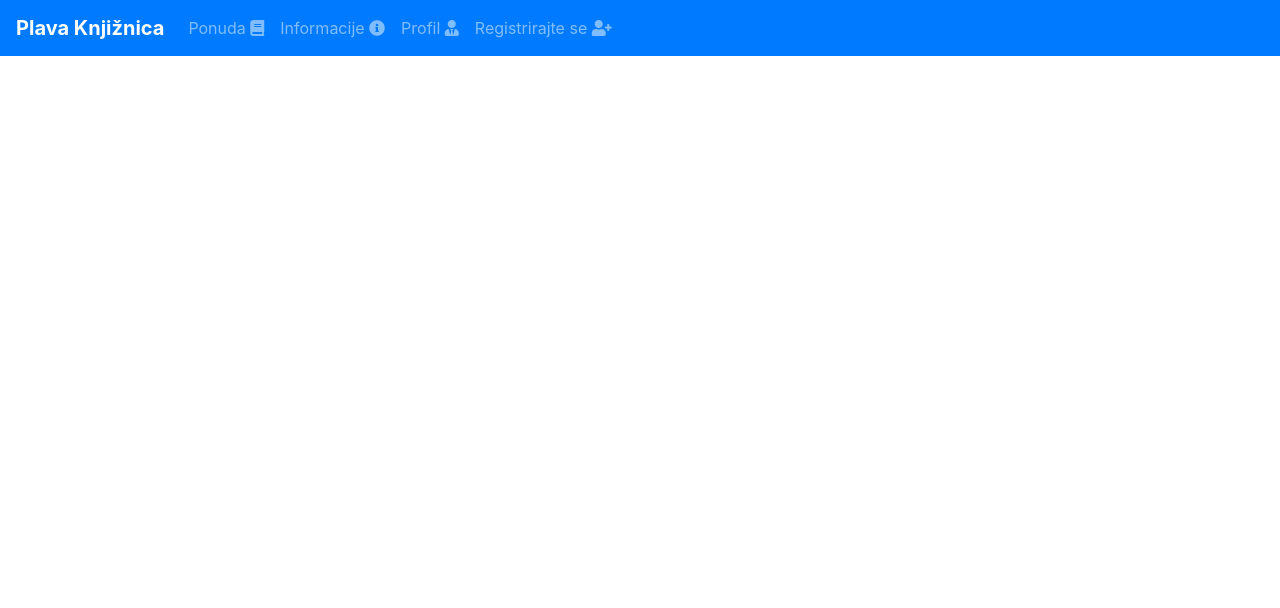
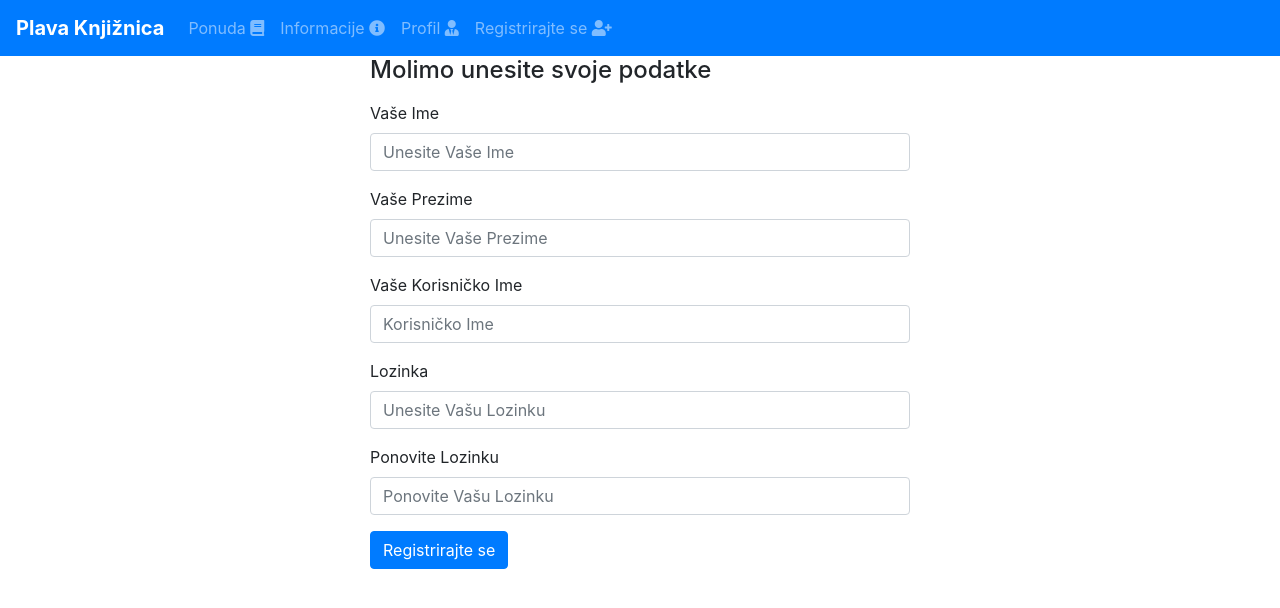
Before and after one commit to PericR/Biblioteka, a PHP site: page / in a window 1280 px wide. Shown: the top 608 px of the page. Run offline with PHP 8.4, Linux system fonts and the light colour scheme.

Commit message:
zavrsen view/register.php

```diff
--- a/plava_knjiznica/index.php
+++ b/plava_knjiznica/index.php
@@ -8,6 +8,7 @@
 
     load_view("views/static/header.php", array("title" => "Prijava na sustav"));
     load_view("views/static/navbar.php");
+    load_view("views/register.php");
     //load_view("view/$view.php");
     load_view("views/static/footer.php");
 ?>
--- /dev/null
+++ b/plava_knjiznica/views/register.php
@@ -0,0 +1,36 @@
+<div class="container">
+    <div class="row align-items-center">
+        <div class="col-md-6 offset-md-3">
+            <form action="">
+                <div class="form-group">
+                    <h4>Molimo unesite svoje podatke</h4>
+                </div>
+                <div class="form-group">
+                    <label for="ime">Vaše Ime</label>
+                    <input type="text" class="form-control" name="ime" placeholder="Unesite Vaše Ime">
+                </div>
+                <div class="form-group">
+                    <label for="prezime">Vaše Prezime</label>
+                    <input type="text" class="form-control" name="prezime" placeholder="Unesite Vaše Prezime">
+                </div>
+                <div class="form-group">
+                    <label for="korisnicko_ime">Vaše Korisničko Ime</label>
+                    <input type="text" class="form-control" name="korisnicko_ime" placeholder="Korisničko Ime">
+                </div>
+                <div class="form-group">
+                    <label for="lozinka">Lozinka</label>
+                    <input type="password" class="form-control" name="lozinka" placeholder="Unesite Vašu Lozinku">
+                </div>
+                <div class="form-group">
+                    <label for="ponovljena_lozinka">Ponovite Lozinku</label>
+                    <input type="password" class="form-control" name="ponovljena_lozinka" placeholder="Ponovite Vašu Lozinku">
+                </div>
+                <div>
+                    <button class="btn btn-primary" type="submit" name="registracija">
+                        Registrirajte se
+                    </button>
+                </div>
+            </form>
+        </div>
+    </div>
+</div>
```
Also changed, not shown: plava_knjiznica/controllers/register.html (deleted).
